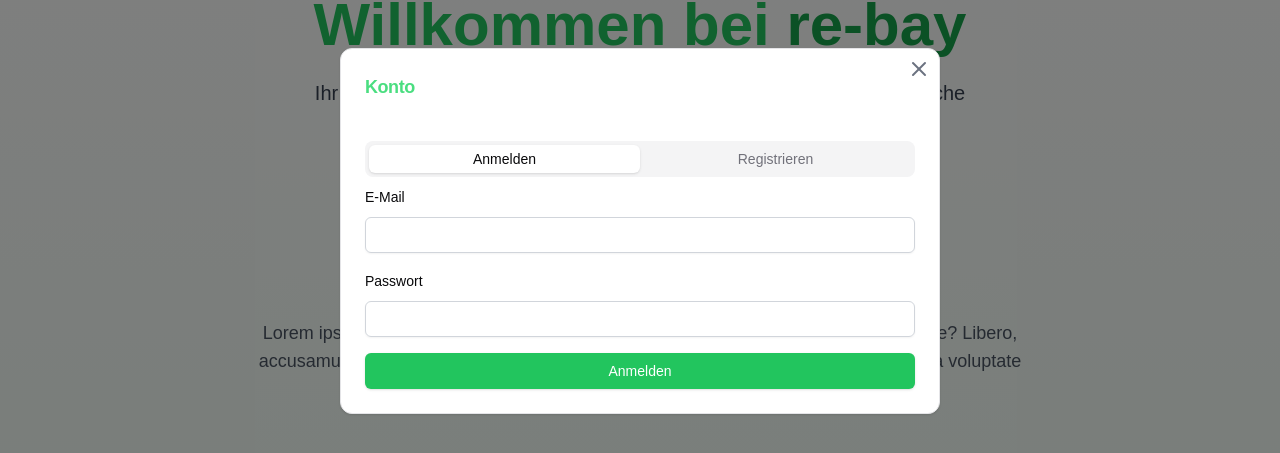
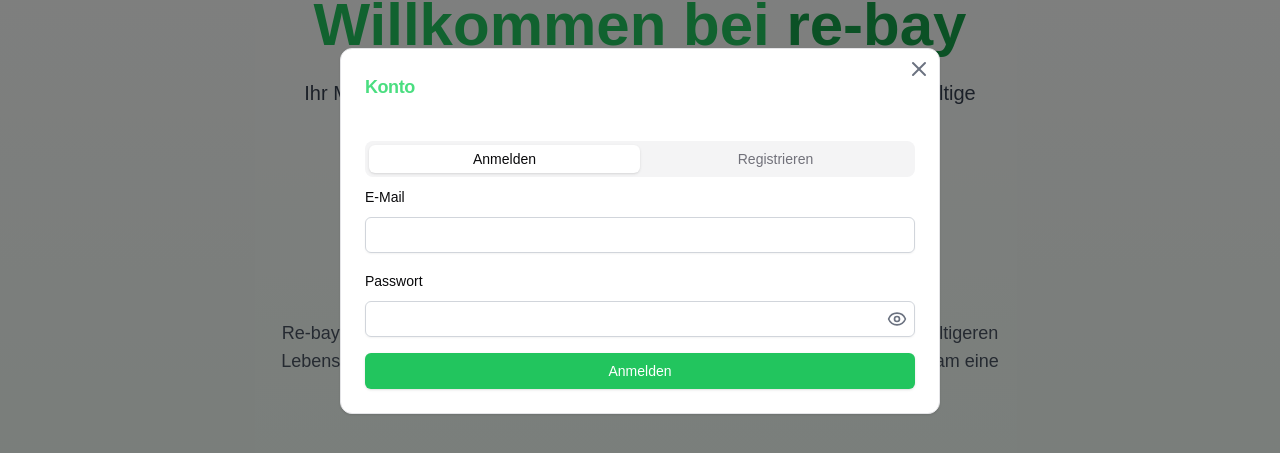
Before and after one commit to moritzsyl/re-bay-frontend, a Next.js app: page / in a window 1280 px wide. Both pictures are taken after a click on the button "Anmelden". Shown: the part 169-622 px from the top of the page. Built offline with nearby package versions, Linux system fonts and the light colour scheme; no server answers.

Commit message:
Show and Hide Password with Eye-Icon

```diff
--- a/app/page.tsx
+++ b/app/page.tsx
@@ -8,7 +8,7 @@
               Willkommen bei <span className="text-green-600">re-bay</span>
             </h1>
             <p className="text-lg sm:text-xl text-gray-700">
-              Ihr Marktplatz für nachhaltige Produkte. Entdecken Sie umweltfreundliche Alternativen und unterstützen Sie nachhaltigen Konsum.
+            Ihr Marktplatz für wiederverwendbare Elektronik. Entdecken Sie nachhaltige Alternativen und fördern Sie bewussten Konsum.
             </p>
           </div>
         </div>
@@ -16,7 +16,8 @@
       <div className="text-center mb-16">
         <h2 className="text-3xl sm:text-4xl font-bold text-gray-900 mb-4">Warum re-bay?</h2>
         <p className="text-lg text-gray-600 max-w-3xl mx-auto">
-          Lorem ipsum dolor sit amet consectetur adipisicing elit. Beatae odit nesciunt inventore? Libero, accusamus tempore eligendi praesentium illo fugiat atque labore cum! Non quae dicta voluptate maiores deleniti atque labore.
+          Re-bay ist mehr als nur ein Marktplatz. Es ist eine Bewegung hin zu einem nachhaltigeren Lebensstil.
+          Wir fördern den Austausch von elektronischen Produkten, um gemeinsam eine bessere Zukunft zu gestalten.
         </p>
       </div>
     </div>
--- a/components/LoginForm.tsx
+++ b/components/LoginForm.tsx
@@ -6,6 +6,8 @@
 import { Label } from "@/components/ui/label";
 import { signIn } from "next-auth/react";
 import { Alert, AlertDescription } from "@/components/ui/alert";
+import { Eye, EyeOff } from "lucide-react";
+
 
 interface LoginFormProps {
   onClose: () => void;
@@ -17,6 +19,8 @@
   const [error, setError] = useState("");
   const [emailError, setEmailError] = useState("");
   const [passwordError, setPasswordError] = useState("");
+  const [showPassword, setShowPassword] = useState(false);
+
 
   const validateEmail = (email: string) => {
     const emailRegex = /^[^\s@]+@[^\s@]+\.[^\s@]+$/;
@@ -89,19 +93,28 @@
         />
         {emailError && <p className="text-red-500 text-sm">{emailError}</p>}
       </div>
-      <div className="space-y-2">
+      <div className="space-y-2 relative">
         <Label htmlFor="password">Passwort</Label>
+        <div className="relative">
           <Input
             id="password"
-          type="password"
+            type={showPassword ? "text" : "password"}
             value={password}
             onChange={(e) => {
               setPassword(e.target.value);
               validatePassword(e.target.value);
             }}
             required
-          className="w-full px-3 py-2 border border-gray-300 rounded-md transition-all focus:outline-none focus:ring-2 focus:ring-green-400 focus:border-green-400 hover:border-green-400"
+            className="w-full px-3 py-2 border border-gray-300 rounded-md transition-all focus:outline-none focus:ring-2 focus:ring-green-400 focus:border-green-400 hover:border-green-400 pr-10"
           />
+          <button
+            type="button"
+            onClick={() => setShowPassword(!showPassword)}
+            className="absolute inset-y-0 right-2 flex items-center text-gray-500 hover:text-gray-700 focus:outline-none"
+          >
+            {showPassword ? <EyeOff size={20} /> : <Eye size={20} />}
+          </button>
+        </div>
         {passwordError && (
           <p className="text-red-500 text-sm">{passwordError}</p>
         )}
--- a/components/RegisterForm.tsx
+++ b/components/RegisterForm.tsx
@@ -4,6 +4,8 @@
 import { Button } from "@/components/ui/button";
 import { Input } from "@/components/ui/input";
 import { Label } from "@/components/ui/label";
+import { Eye, EyeOff } from "lucide-react"
+
 
 interface RegisterFormProps {
   onClose: () => void;
@@ -30,6 +32,9 @@
   const [cityError, setCityError] = useState("")
   const [postalCodeError, setPostalCodeError] = useState("")
   const [roleError, setRoleError] = useState("")
+
+  const [showPassword, setShowPassword] = useState(false)
+  const [showConfirmPassword, setShowConfirmPassword] = useState(false)
 
   const validateName = (value: string) => {
     if (!value.trim()) {
@@ -242,34 +247,53 @@
             />
             {phoneError && <p className="text-red-500 text-sm">{phoneError}</p>}
           </div>
-          <div className="space-y-2">
+          <div className="space-y-2 relative">
             <Label htmlFor="password">Passwort</Label>
+            <div className="relative">
               <Input
                 id="password"
-              type="password"
+                type={showPassword ? "text" : "password"}
                 value={password}
                 onChange={(e) => {
                   setPassword(e.target.value)
                   validatePassword(e.target.value)
                 }}
                 required
-              className="w-full px-3 py-2 border border-gray-300 rounded-md transition-all focus:outline-none focus:ring-2 focus:ring-green-400 focus:border-green-400 hover:border-green-400"
+                className="w-full px-3 py-2 pr-10 border border-gray-300 rounded-md transition-all focus:outline-none focus:ring-2 focus:ring-green-400 focus:border-green-400 hover:border-green-400"
               />
+              <button
+                type="button"
+                onClick={() => setShowPassword((prev) => !prev)}
+                className="absolute inset-y-0 right-2 flex items-center text-gray-500 hover:text-gray-700"
+              >
+                {showPassword ? <EyeOff size={20} /> : <Eye size={20} />}
+              </button>
+            </div>
             {passwordError && <p className="text-red-500 text-sm">{passwordError}</p>}
           </div>
-          <div className="space-y-2">
+
+          <div className="space-y-2 relative mt-4">
             <Label htmlFor="confirmPassword">Passwort Wiederholen</Label>
+            <div className="relative">
               <Input
                 id="confirmPassword"
-              type="password"
+                type={showConfirmPassword ? "text" : "password"}
                 value={confirmPassword}
                 onChange={(e) => {
                   setConfirmPassword(e.target.value)
                   validateConfirmPassword(e.target.value)
                 }}
                 required
-              className="w-full px-3 py-2 border border-gray-300 rounded-md transition-all focus:outline-none focus:ring-2 focus:ring-green-400 focus:border-green-400 hover:border-green-400"
+                className="w-full px-3 py-2 pr-10 border border-gray-300 rounded-md transition-all focus:outline-none focus:ring-2 focus:ring-green-400 focus:border-green-400 hover:border-green-400"
               />
+              <button
+                type="button"
+                onClick={() => setShowConfirmPassword((prev) => !prev)}
+                className="absolute inset-y-0 right-2 flex items-center text-gray-500 hover:text-gray-700"
+              >
+                {showConfirmPassword ? <EyeOff size={20} /> : <Eye size={20} />}
+              </button>
+            </div>
             {confirmPasswordError && <p className="text-red-500 text-sm">{confirmPasswordError}</p>}
           </div>
         </div>
```
Lines whose indentation alone changed are shown as unchanged.
